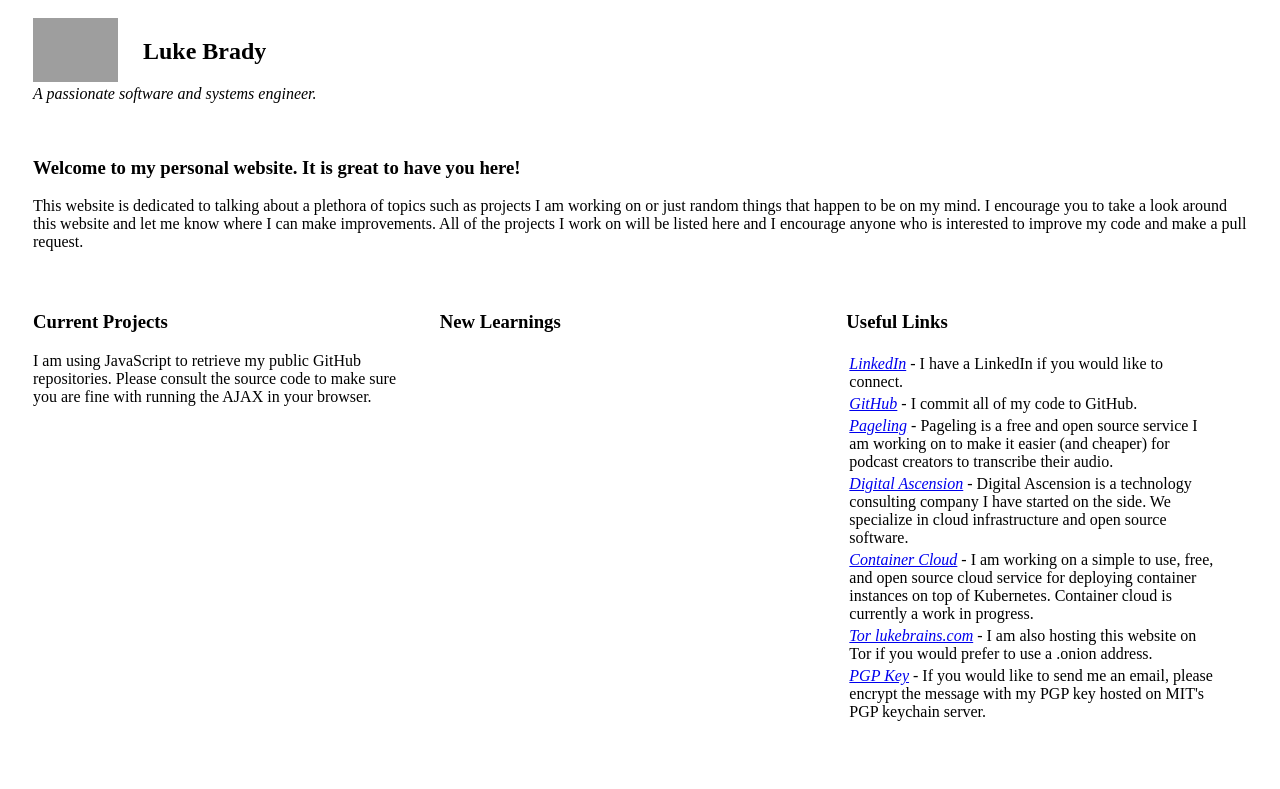
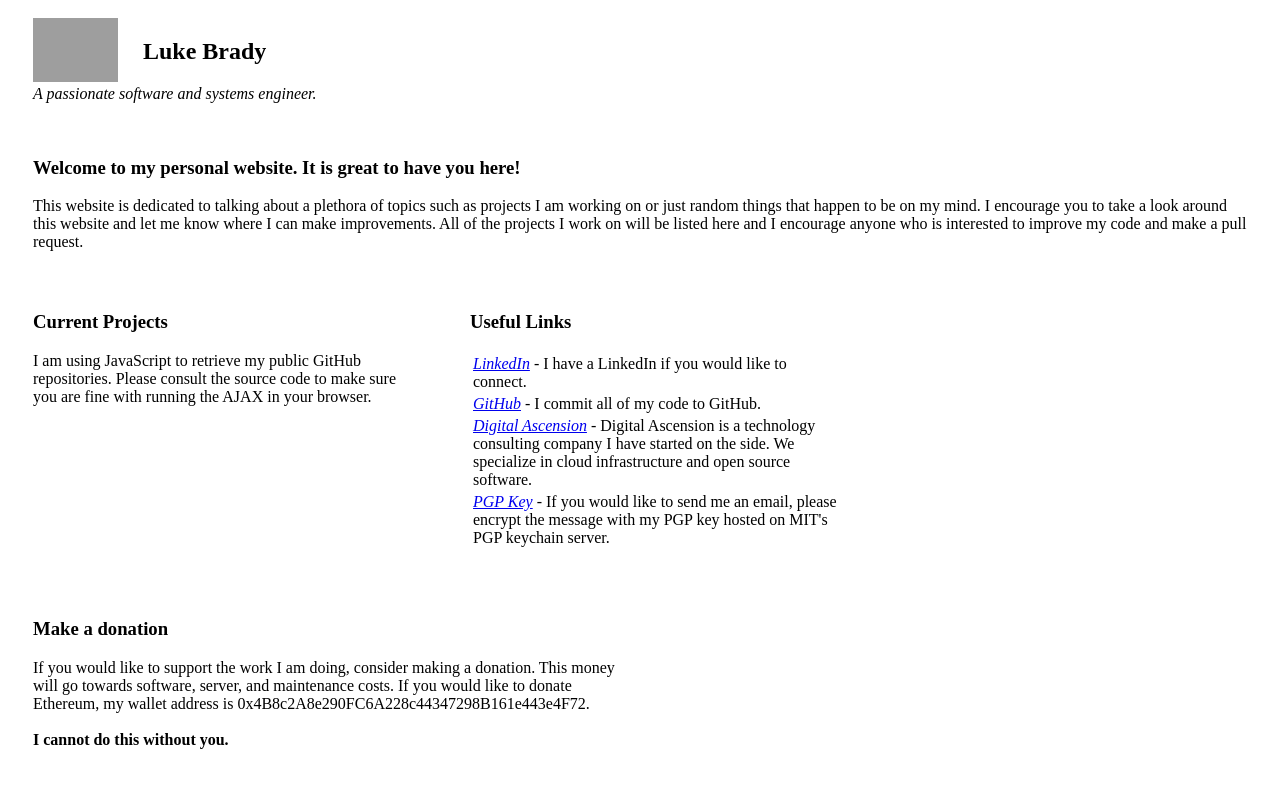
Before and after one commit to lukebrady/lukebrains.github.io, a plain HTML site: page index.html in a window 1280 px wide. Shown: the top 789 px of the page. Drawn offline with Linux system fonts and the light colour scheme; no server answers; grey boxes are pictures that could not be loaded.

Commit message:
Update index.html

```diff
--- a/index.html
+++ b/index.html
@@ -37,9 +37,6 @@
         </p>
             <div name = "rtable" id = "rtable"></div>
         </div>
-        <div class = "column" id = "learningsColumn">
-            <h3>New Learnings</h3>
-        </div>
         <div class = "column-noflow" id = "linksColumn">
             <h3>Useful Links</h3>
             <table>
@@ -50,26 +47,9 @@
                     <td><a href = "https://github.com/lukebrains"><i>GitHub</i></a> - I commit all of my code to GitHub.</td>
                 </tr>
                 <tr>
-                    <td><a href = "https://pageling.io"><i>Pageling</i></a> -
-                    Pageling is a free and open source service I am working on to make it easier (and cheaper) for podcast creators to transcribe
-                    their audio.
-                    </td>
-                </tr>
-                <tr>
                     <td><a href = "https://www.digitalascension.net"><i>Digital Ascension</i></a> -
                     Digital Ascension is a technology consulting company I have started on the side.
                     We specialize in cloud infrastructure and open source software.
-                    </td>
-                </tr>
-                <tr>
-                    <td><a href = "http://cloud.lukebrains.com"><i>Container Cloud</i></a> -
-                    I am working on a simple to use, free, and open source cloud service for deploying container instances on top of Kubernetes. Container cloud
-                    is currently a work in progress.
-                    </td>
-                </tr>
-                <tr>
-                    <td><a href = "http://3lpn4p6vzorsgwo2.onion/"><i>Tor lukebrains.com</i></a> -
-                    I am also hosting this website on Tor if you would prefer to use a .onion address.
                     </td>
                 </tr>
                 <tr>
```
